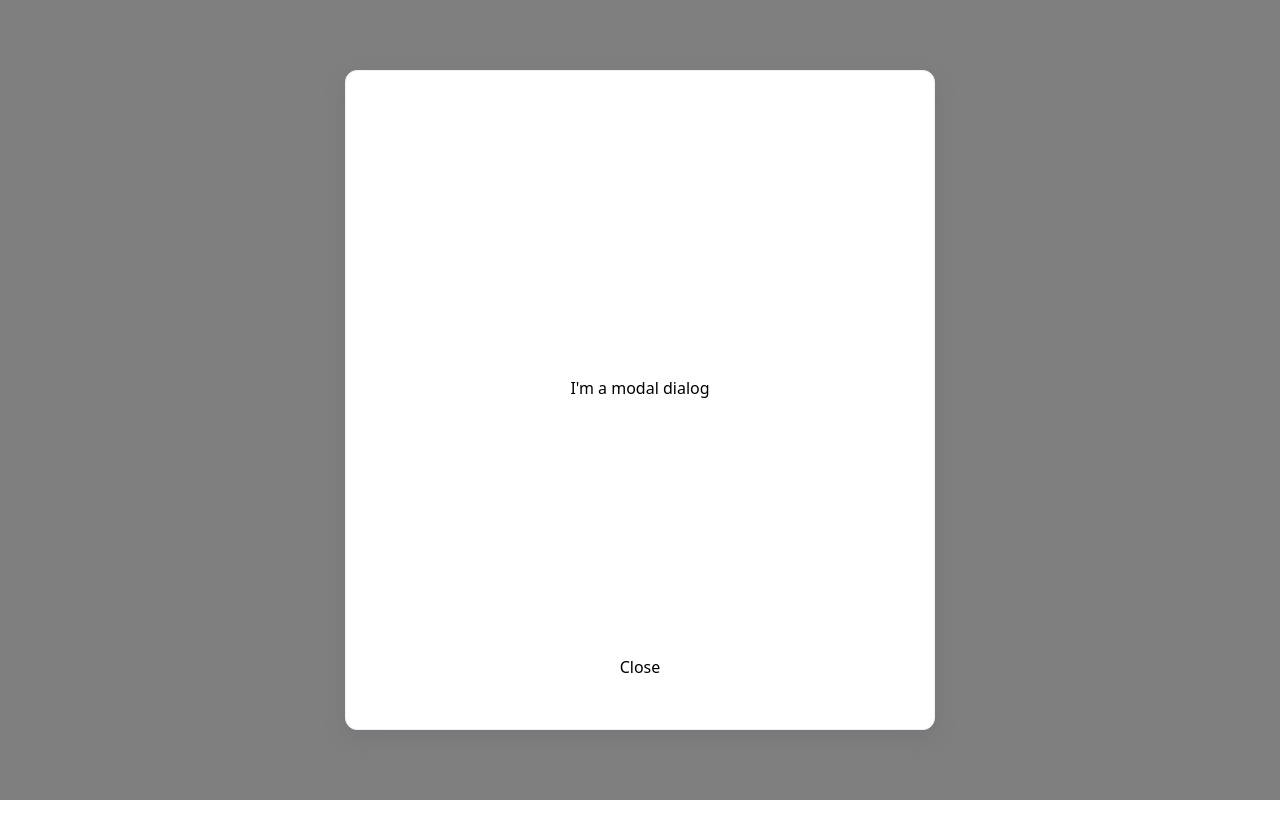
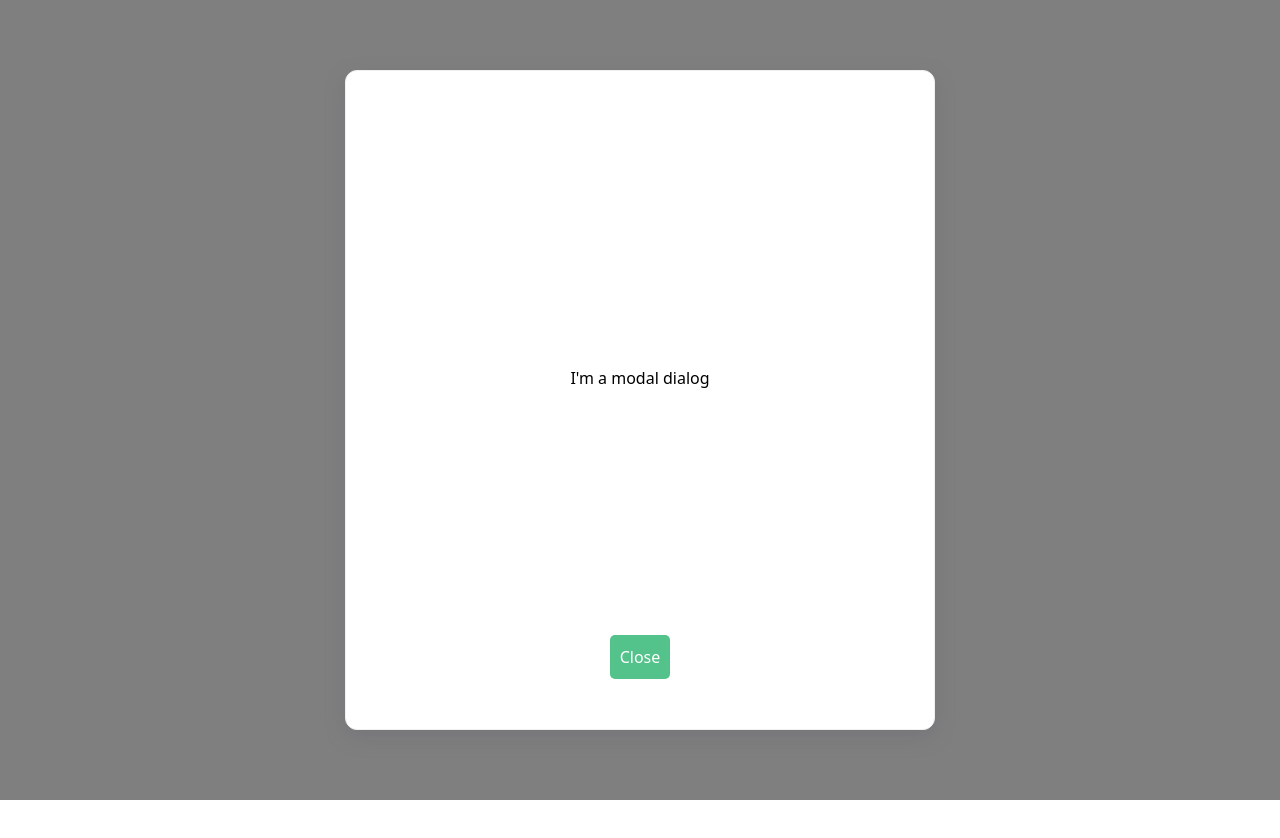
Before and after one commit to zh3nhua94/my-components, a React (Vite) app: page /modal-portal in a window 1280 px wide. Both pictures are taken after a click on the button "Show modal using a portal". Shown: the top 838 px of the page. Built offline with nearby package versions, Linux system fonts and the light colour scheme.

Commit message:
fix: modal button css

```diff
--- a/src/components/Modal/Modal.css
+++ b/src/components/Modal/Modal.css
@@ -43,7 +43,7 @@
 	flex: 1;
 }
 
-.modal-component button {
+.modal-button {
 	padding: 10px;
 	background-color: #53c28b;
 	color: white;
--- a/src/components/Modal/Modal.tsx
+++ b/src/components/Modal/Modal.tsx
@@ -7,11 +7,13 @@ const Modal = () => {
 	const [showModal, setShowModal] = useState(false);
 
 	return (
-		<div
-			className="modal-component"
-			style={{ display: "flex", justifyContent: "center", alignItems: "center", height: "100vh" }}
-		>
-			<button onClick={() => setShowModal(true)}>Show modal using a portal</button>
+		<div style={{ display: "flex", justifyContent: "center", alignItems: "center", height: "100vh" }}>
+			<button
+				className="modal-button"
+				onClick={() => setShowModal(true)}
+			>
+				Show modal using a portal
+			</button>
 			{showModal &&
 				createPortal(
 					<ModalContent
--- a/src/components/Modal/ModalContent.tsx
+++ b/src/components/Modal/ModalContent.tsx
@@ -29,7 +29,12 @@ const ModalContent = ({ showModal, setShowModal }: Props) => {
 			></div>
 			<div className={isVisible ? "modal active" : "modal"}>
 				<div className="modal-content">I'm a modal dialog</div>
-				<button onClick={closeModal}>Close</button>
+				<button
+					className="modal-button"
+					onClick={closeModal}
+				>
+					Close
+				</button>
 			</div>
 		</>
 	);
```
